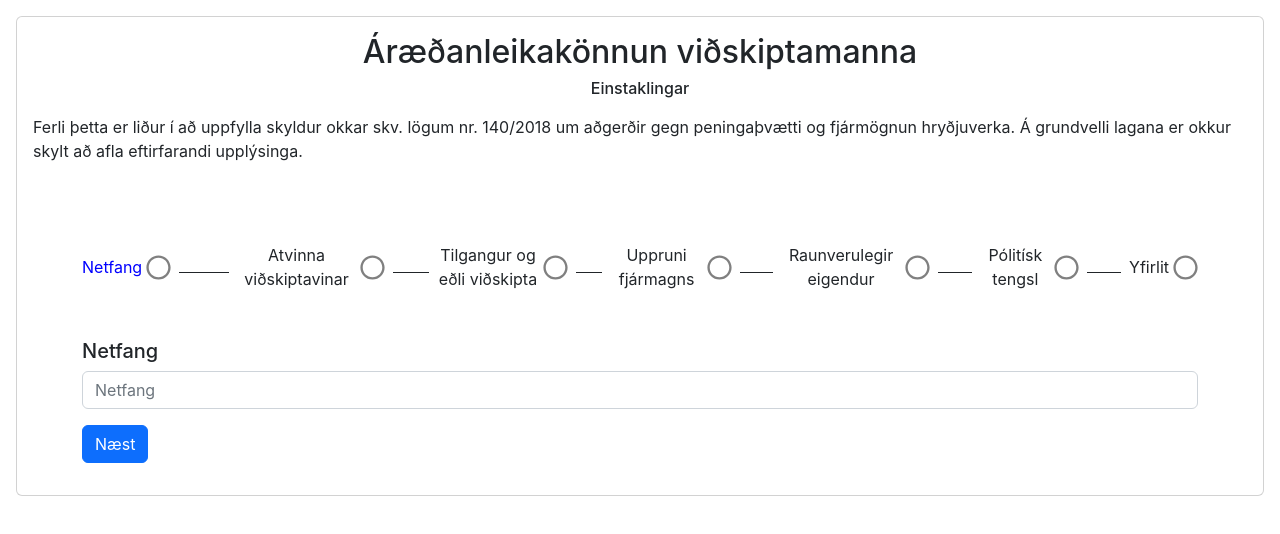
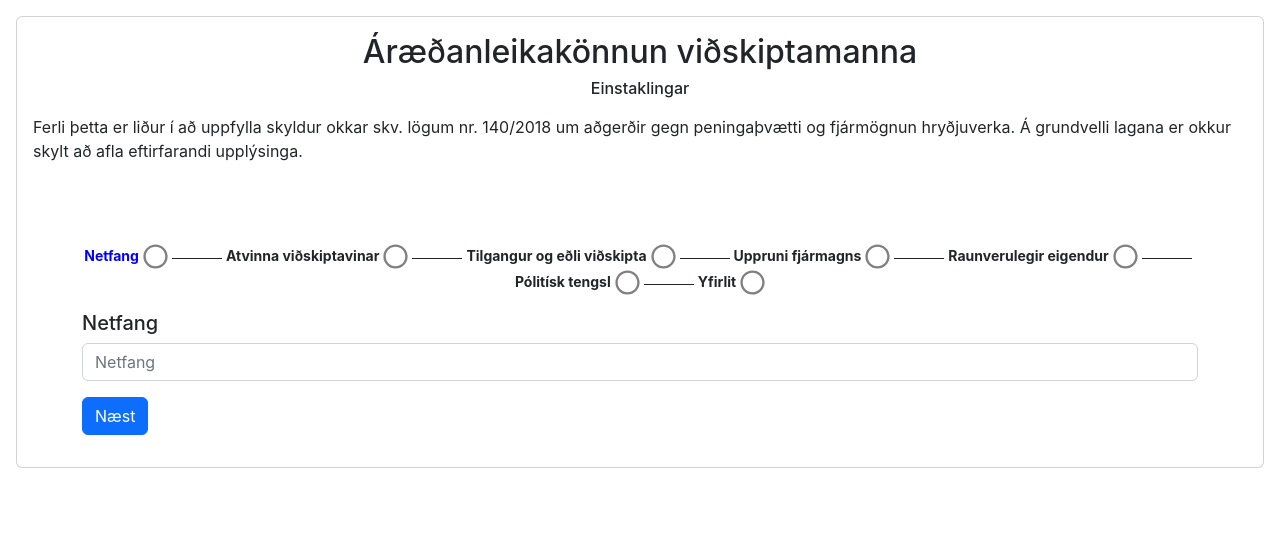
Before and after one commit to afk0901/money_laundry_terrorism_front, a React (Create React App) app: page / in a window 1280 px wide. Shown: the top 534 px of the page. Built offline with nearby package versions, Linux system fonts and the light colour scheme; what @react-pdf/renderer would draw is missing.

Commit message:
Making the Form Wizard completelly responsive.

```diff
--- a/src/components/FormWizard/FormWizard.tsx
+++ b/src/components/FormWizard/FormWizard.tsx
@@ -86,9 +86,9 @@ const FormWizard: React.FC<FormWizardProps> = ({ steps, produce_document }) => {
 
   return (
     <div className="container">
-      <div className="d-flex justify-content-center align-items-center flex-column flex-md-row mt-5">
+      <div className="d-flex justify-content-center align-items-center flex-column flex-md-row mt-5 flex-wrap">
         {steps.map((step, index) => {
-          const stepClasses = `step-label text-center me-1 ${
+          const stepClasses = `step-label text-center ${
             stepStates[index] ? "completed" : ""
           } ${currentStep === index ? "active" : ""}`;
           return (
@@ -100,20 +100,20 @@ const FormWizard: React.FC<FormWizardProps> = ({ steps, produce_document }) => {
                 id={`step-${index}`}
               />
               {index < steps.length - 1 && (
-                <div className="border-bottom border-dark mx-2 step-line d-none d-md-block" />
+                <div className="border-bottom border-dark mx-1 step-line d-none d-md-block" />
               )}
             </div>
           );
         })}
       </div>
-      <div className="mt-5">
+      <div className="mt-3">
         {React.cloneElement(steps[currentStep], {
           shouldValidate: shouldValidateCurrentForm,
           setParentValidation,
           next_button_clicked: nextButtonClicked,
         })}
       </div>
-      <div className="d-flex justify-content-between">
+      <div className="d-flex justify-content-between mt-3">
         {currentStep > 0 && (
           <button className="btn btn-primary" id="back" onClick={prevStep}>
             Til baka
--- a/src/components/FormWizard/Step.tsx
+++ b/src/components/FormWizard/Step.tsx
@@ -8,7 +8,7 @@ interface StepProps {
 }
 
 const Step: React.FC<StepProps> = ({ stepState, onClick, id}) => (
-    <div className="d-flex align-items-center" onClick={onClick} id={id}
+    <div className="d-flex align-items-center ms-1" onClick={onClick} id={id}
     data-testid={id}
     >
         <StepIcon stepState={stepState} />
--- a/src/components/FormWizard/stepbar.css
+++ b/src/components/FormWizard/stepbar.css
@@ -3,6 +3,8 @@
     align-items: center;
     flex-direction: column-reverse;
     text-align: right;
+    flex-shrink: 1;
+    min-width: 0;
 }
 
 @media (min-width: 768px) {
@@ -15,7 +17,15 @@
 .step-line {
     width: 50px;
     height: 2px;
-    margin-top: 10px;
+    margin-top: 5px;
+    flex-shrink: 0;
+}
+
+.step-label {
+    word-break: break-word;
+    overflow-wrap: break-word;
+    font-size: 0.875rem;
+    font-weight: bold;
 }
 
 .step-label.active {
--- a/src/components/forms/EmailForm.tsx
+++ b/src/components/forms/EmailForm.tsx
@@ -55,13 +55,13 @@ const EmailForm: React.FC<EmailFormProps> = ({email, onEmailChange, setParentVal
                 <input
                     placeholder='Netfang'
                     type="email"
-                    className={`form-control ${ (emptyEmail) ? 'is-invalid' : ''}`}
+                    className={'form-control'}
                     value={email}
                     onChange={handleEmailChange}
                     required
                 />
-                {!validEmail && hasBeenTouchedBefore && !emptyEmail && <div className="invalid-feedback">Netfang er á ógildu sniði</div>}
-                {emptyEmail && <div className="invalid-feedback">Netfang má ekki vera tómt</div>}
+                {!validEmail && hasBeenTouchedBefore && !emptyEmail && <div className="invalid-feedback d-block">Netfang er á ógildu sniði</div>}
+                {emptyEmail && <div className="invalid-feedback d-block">Netfang má ekki vera tómt</div>}
             </div>
         </form>
     );
--- a/src/components/forms/additional_forms/DescriptionForm.tsx
+++ b/src/components/forms/additional_forms/DescriptionForm.tsx
@@ -10,9 +10,9 @@ interface DescriptionFormProps {
 }
 
 const DescriptionForm: React.FC<DescriptionFormProps> =
-    ({   description,
-         placeholder,
-         next_button_clicked,
+    ({  description,
+        placeholder,
+        next_button_clicked,
         onDescriptionChange,
         invalid_description_message,
         setParentValidation
```
Also changed, not shown: 1 other file (tests, documents, lock files or other folders).
